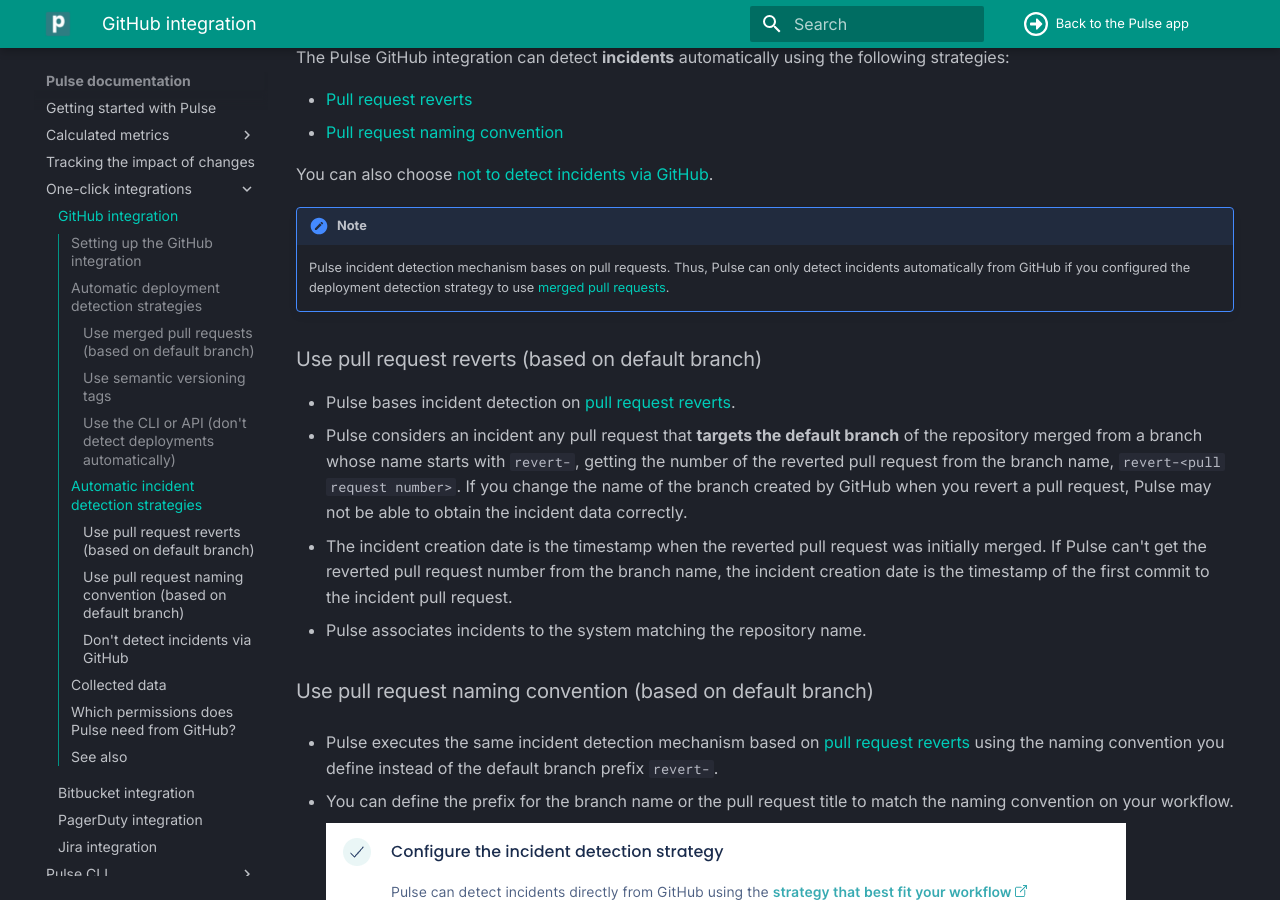
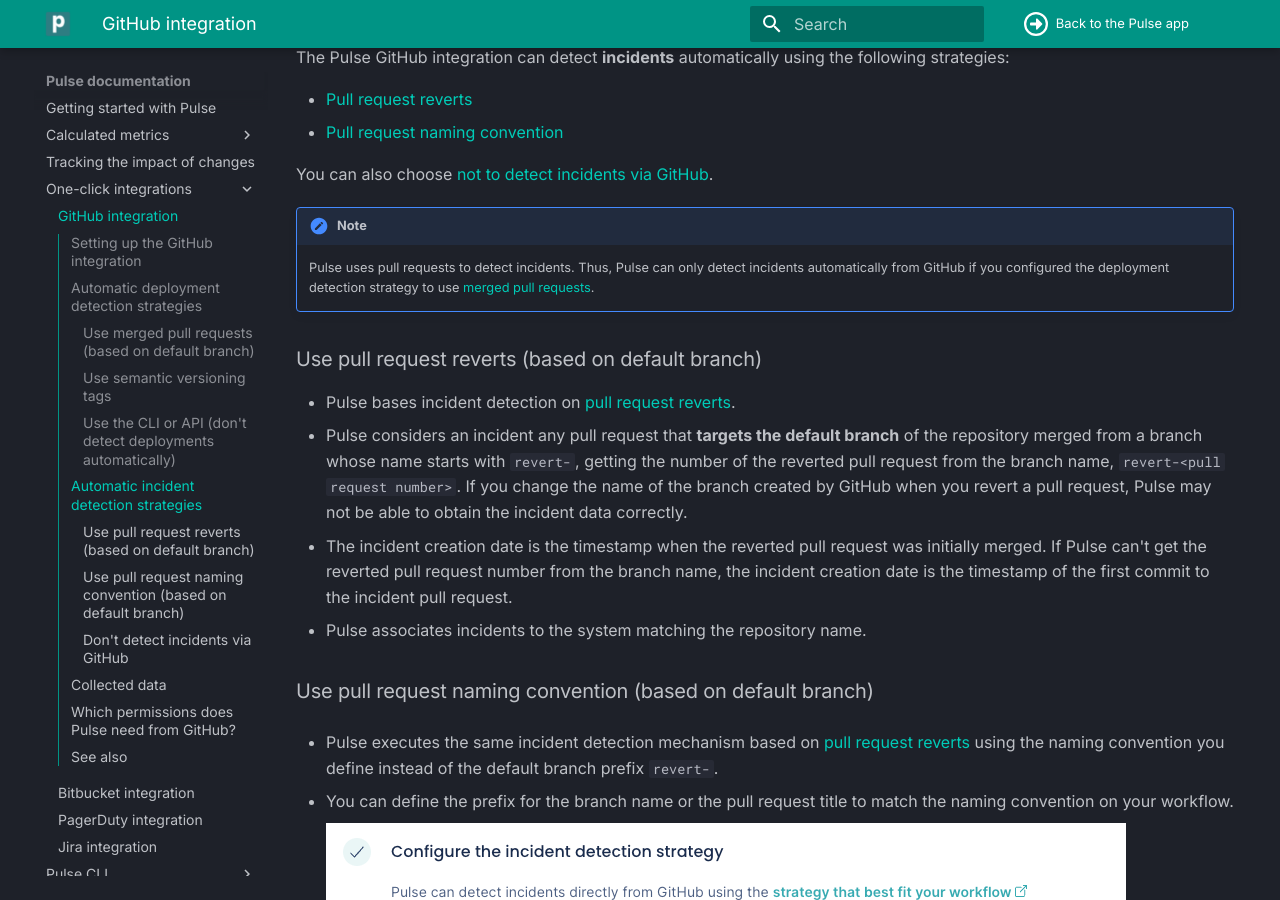
Before and after one commit to codacy/pulse-user-docs, an MkDocs documentation site: the page built from docs/one-click-integrations/github-integration.md, in a window 1280 px wide and 900 px high, scrolled down 5333 px. Built offline with MkDocs 1.6.1 and Material for MkDocs 9.7.7, drawn with Linux system fonts in a browser that asks for light colours.

Commit message:
Update docs/one-click-integrations/github-integration.md
Co-authored-by: Nicola Klemenc <nicola.klemenc@codacy.com>

```diff
--- a/docs/one-click-integrations/github-integration.md
+++ b/docs/one-click-integrations/github-integration.md
@@ -108,7 +108,7 @@
 You can also choose [not to detect incidents via GitHub](#gh-incident-not-detect).
 
 !!! note
-    Pulse incident detection mechanism bases on pull requests. Thus, Pulse can only detect incidents automatically from GitHub if you configured the deployment detection strategy to use [merged pull requests](#gh-deploy-merged-pr).
+    Pulse uses pull requests to detect incidents. Thus, Pulse can only detect incidents automatically from GitHub if you configured the deployment detection strategy to use [merged pull requests](#gh-deploy-merged-pr).
 
 ### Use pull request reverts (based on default branch) {: id="gh-incident-pr-revert"}
 
```
